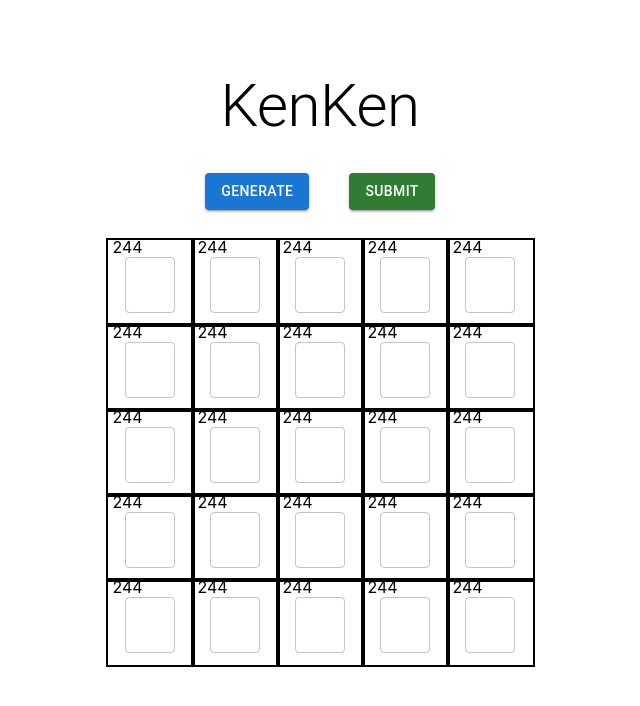
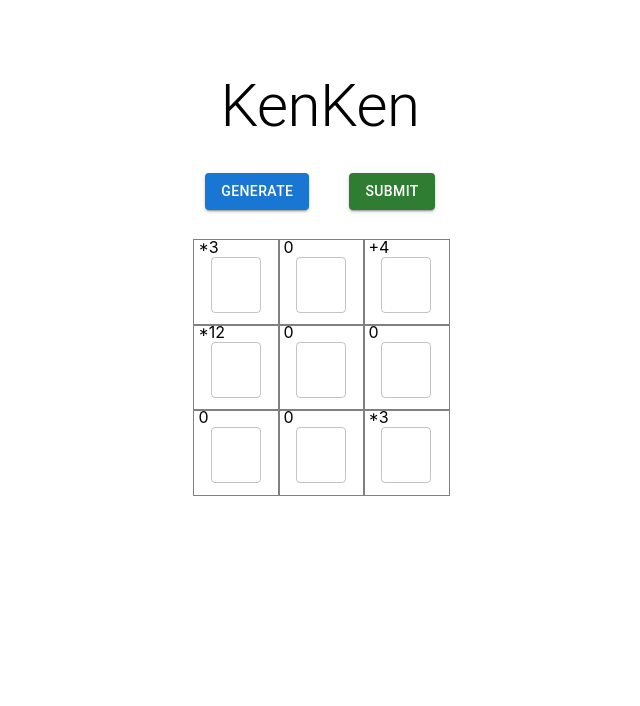
Before and after one commit to abdumamdouh/KenKen, a React (Create React App) app: page / in a window 1280 px wide. Shown: the top 706 px of the page, without its empty margins (320-960 px from the left). Built offline with nearby package versions, Linux system fonts and the light colour scheme.

Commit message:
make cells dunamic

```diff
--- a/src/App.js
+++ b/src/App.js
@@ -1,4 +1,5 @@
 import * as React from "react";
+import { useState } from "react";
 import Cell from "./Cell";
 import Stack from "@mui/material/Stack";
 import Button from "@mui/material/Button";
@@ -7,7 +8,77 @@ import Modal from "./Modal";
 
 const size = 5;
 
+const request = {
+  result: [3, 2, 1, 1, 3, 2, 2, 1, 3],
+  values: [
+    {
+      bottom: 0,
+      left: 0,
+      right: 0,
+      top: 0,
+      value: "*3",
+    },
+    {
+      bottom: 0,
+      left: 0,
+      right: 1,
+      top: 0,
+      value: "0",
+    },
+    {
+      bottom: 1,
+      left: 1,
+      right: 0,
+      top: 0,
+      value: "+4",
+    },
+    {
+      bottom: 1,
+      left: 0,
+      right: 1,
+      top: 0,
+      value: "*12",
+    },
+    {
+      bottom: 1,
+      left: 1,
+      right: 0,
+      top: 0,
+      value: "0",
+    },
+    {
+      bottom: 0,
+      left: 0,
+      right: 0,
+      top: 1,
+      value: "0",
+    },
+    {
+      bottom: 0,
+      left: 0,
+      right: 1,
+      top: 1,
+      value: "0",
+    },
+    {
+      bottom: 0,
+      left: 1,
+      right: 0,
+      top: 1,
+      value: "0",
+    },
+    {
+      bottom: 0,
+      left: 0,
+      right: 0,
+      top: 0,
+      value: "*3",
+    },
+  ],
+};
+
 const App = () => {
+  const [cells, setCells] = useState(request);
   const generateCells = () => {
     const cells = [];
     for (let i = 0; i < size * size; i++) cells.push(<Cell key={i} />);
@@ -22,6 +93,7 @@ const App = () => {
         flexDirection: "column",
         width: "100%",
         margin: "auto",
+        gap: "0px",
       }}
     >
       <Typography
@@ -41,8 +113,10 @@ const App = () => {
       <div
         style={{
           display: "grid",
-          gridTemplateColumns: `repeat(${size}, 85px)`,
-          gridTemplateRows: `repeat(${size}, 85px)`,
+          gridTemplateColumns: `repeat(${Math.sqrt(
+            cells.values.length
+          )}, 85px)`,
+          gridTemplateRows: `repeat(${Math.sqrt(cells.values.length)}, 85px)`,
           gap: "0",
           rowGap: "0",
           columnGap: "0",
@@ -50,13 +124,13 @@ const App = () => {
           height: "70%",
           justifyContent: "center",
           alignItems: "center",
-          // marginTop: 'auto',
-          // marginRight: 'auto',
-          // marginLeft: 'auto',
           marginBottom: "200px",
         }}
       >
-        {generateCells()}
+        {/* {generateCells()} */}
+        {cells.values.map((cell, i) => (
+          <Cell key={i} cell={cell} />
+        ))}
       </div>
     </div>
   );
--- a/src/Cell.js
+++ b/src/Cell.js
@@ -1,7 +1,9 @@
 import * as React from "react";
 import TextField from "@mui/material/TextField";
 
-const Cell = () => (
+const Cell = ({ cell }) => {
+  const { bottom, left, right, top, value } = cell;
+  return (
     <div
       style={{
         display: "flex",
@@ -10,14 +12,15 @@ const Cell = () => (
         alignItems: "center",
         width: "85px",
         height: "85px",
-      outline: "solid 2px black",
-      // borderTop: "solid 2px black",
-      // borderBottom: "solid 2px black",
-      // borderRight: "solid 2px black",
-      // borderLeft: "solid 2px black"
+        // outline: "solid 2px black",
+        borderTop: top ? "solid 2px black" : "solid 1px gray",
+        borderBottom: bottom ? "solid 2px black" : "solid 1px gray",
+        borderRight: right ? "solid 2px black" : "solid 1px gray",
+        borderLeft: left ? "solid 2px black" : "solid 1px gray",
+        border: "solid 1px gray",
       }}
     >
-    <span style={{ marginLeft: "5px", alignSelf: "start" }}>244</span>
+      <span style={{ marginLeft: "5px", alignSelf: "start" }}>{value}</span>
       <TextField
         style={{ width: 50, marginBottom: "15px" }}
         id="outlined-basic"
@@ -27,5 +30,6 @@ const Cell = () => (
       />
     </div>
   );
+};
 
 export default Cell;
```
Lines whose indentation alone changed are shown as unchanged.
